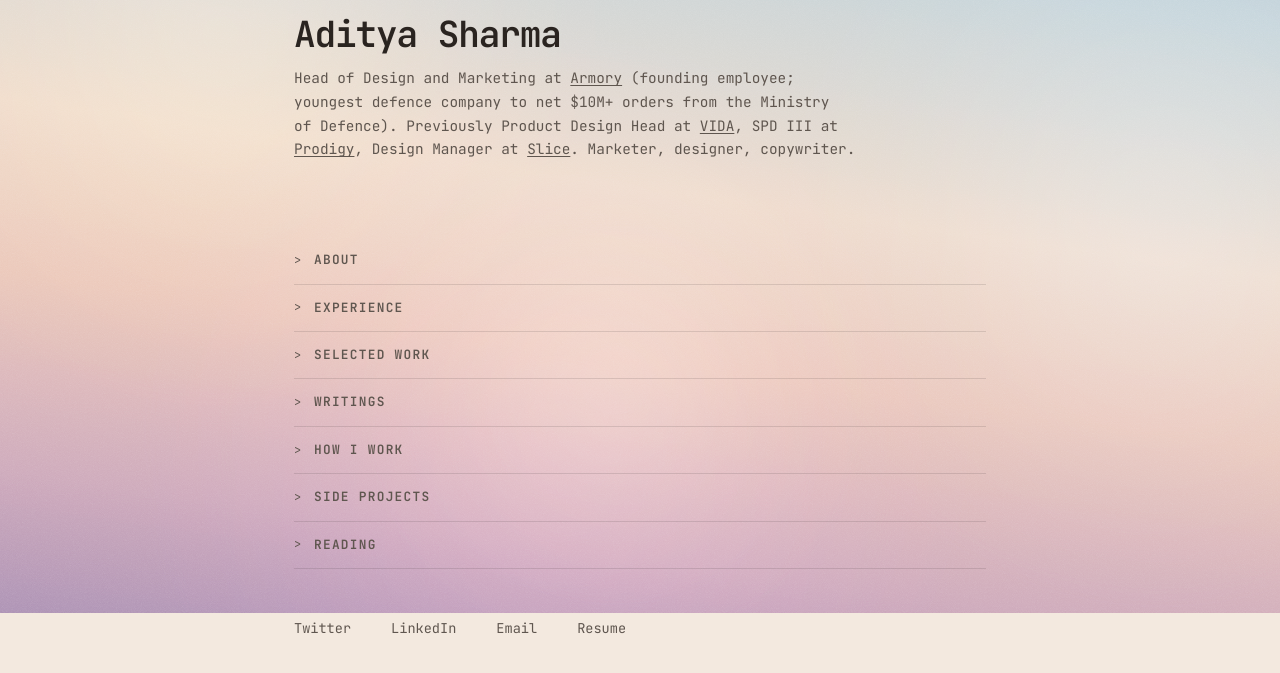
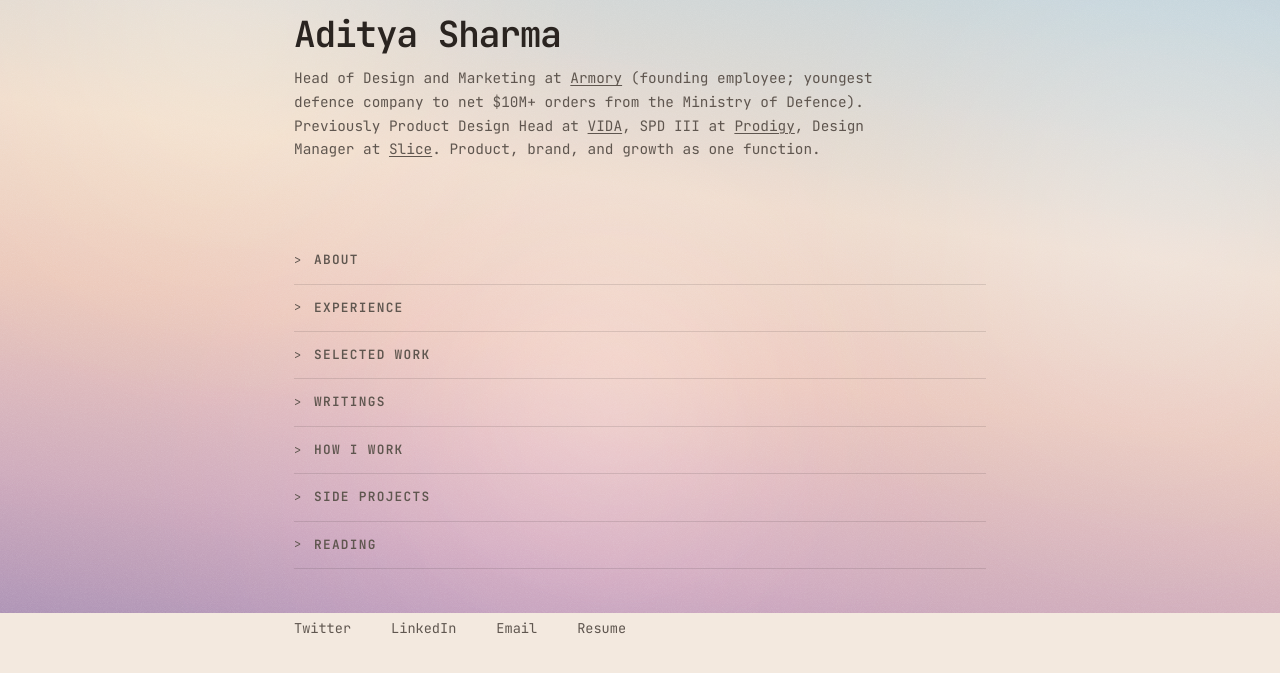
Before and after one commit to Scallopz/pfol, a website built with Vite: page index.html in a window 1280 px wide. Shown: the part 187-860 px from the top of the page. Built offline with nearby package versions, Linux system fonts and the light colour scheme.

Commit message:
Update index.html

```diff
--- a/index.html
+++ b/index.html
@@ -78,7 +78,7 @@
             >Prodigy</a
           >, Design Manager at
           <a href="https://sliceit.com" target="_blank" rel="noopener">Slice</a>.
-          Marketer, designer, copywriter.
+          Product, brand, and growth as one function.
         </p>
       </header>
 
```
